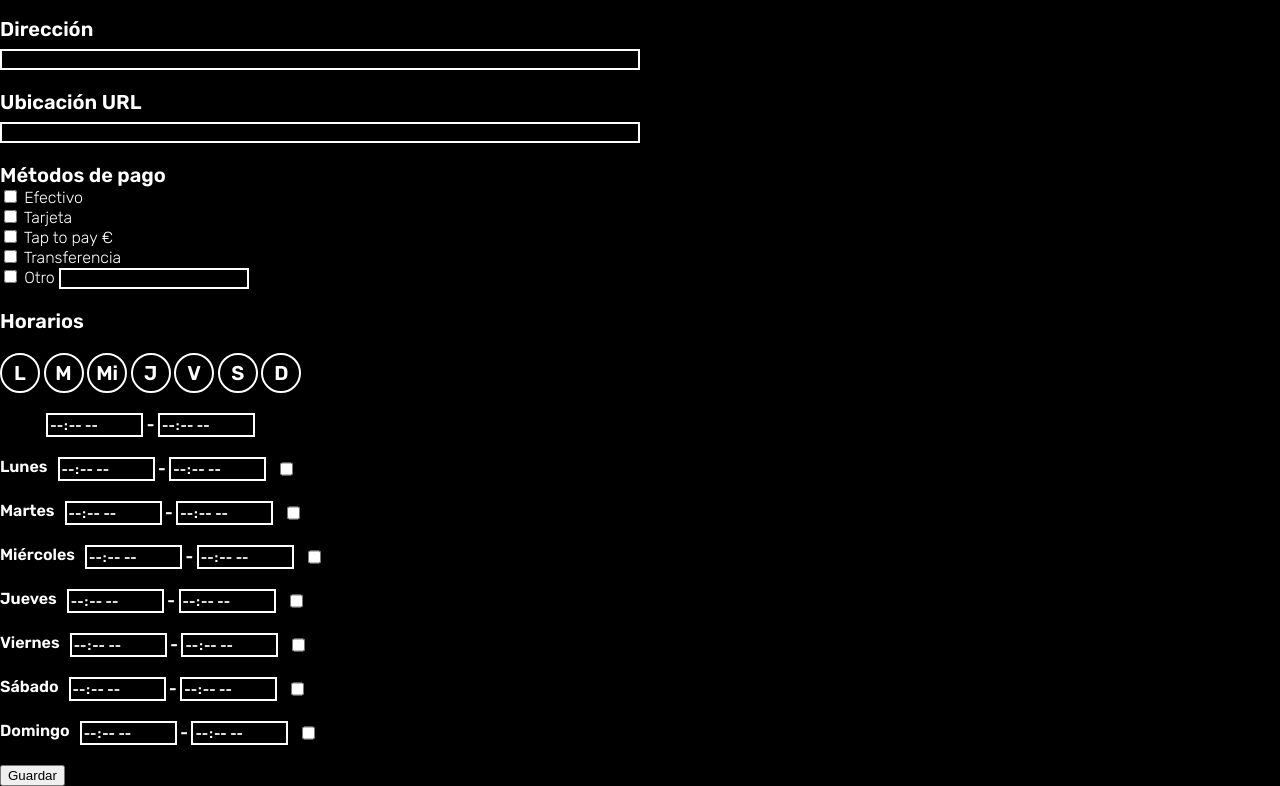
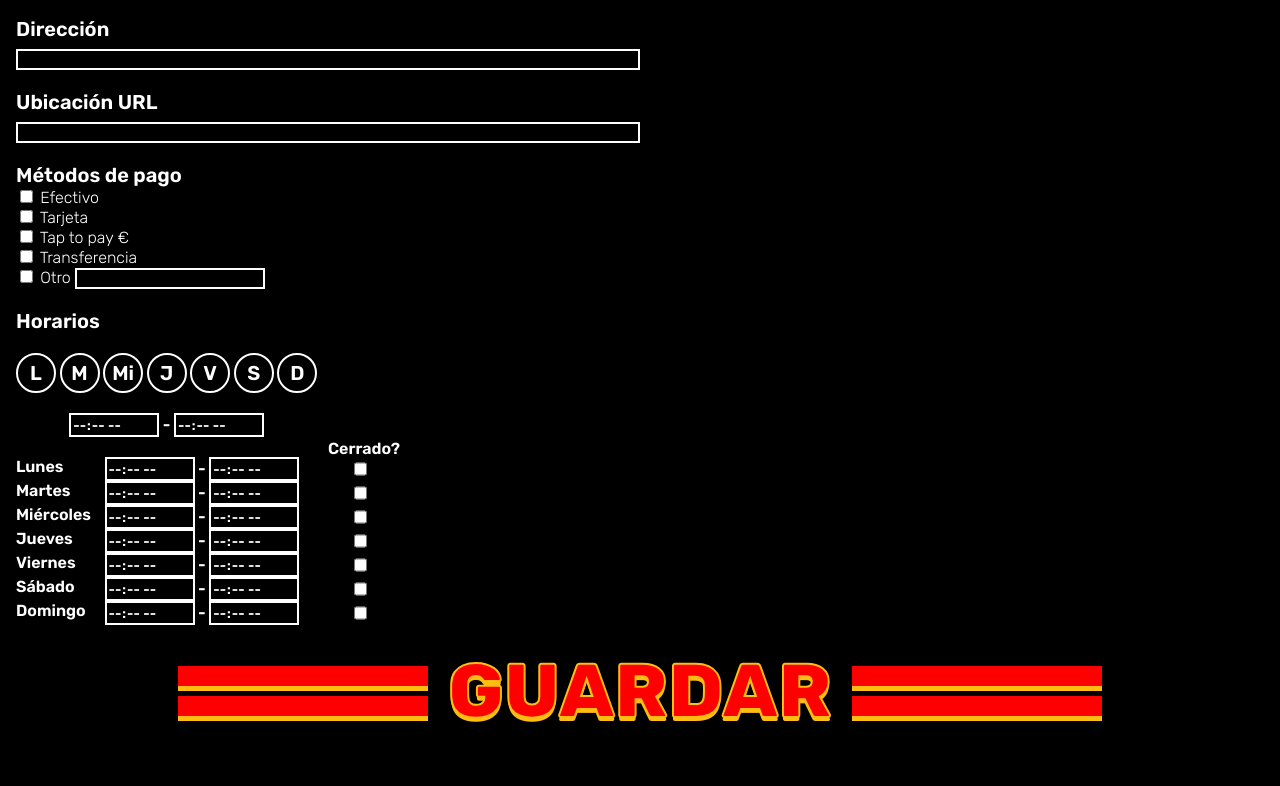
Before and after one commit to rafaelencinasr/fugaporundogo, a website built with webpack: page dist/index.html in a window 1280 px wide. Shown: the part 254-1040 px from the top of the page. After the commit the page ends 991 px from the top, so only its background shows below. Built offline with Linux system fonts and the light colour scheme; no server answers.

Commit message:
'Guardar' button and decoration

```diff
--- a/src/index.js
+++ b/src/index.js
@@ -139,6 +139,8 @@ botonGuardar.addEventListener("click", async ()=>{
     if(data){
       //console.log(data);
     }
+
+    alert("Nueva carreta creada!")
 })
 
 let activeButtonsArray = [false, false, false, false, false, false, false]
--- a/src/style.css
+++ b/src/style.css
@@ -30,9 +30,17 @@ body, html{
         flex-direction: row;
         list-style-type: none;
         & > li > a{
+            transition: all 10ms ease-in-out;
+            display: inline-block;
             text-decoration: none;
             color: white;
             font-weight: 800;
+            &:hover{
+                text-decoration: underline;
+                transform: scale(1.1);
+                /* box-shadow: 0px 10px 3px -3px rgb(16, 189, 0); */
+
+            }
         }
     }
 }
@@ -44,6 +52,11 @@ body, html{
     margin: 0 auto;
     text-align: center;
     margin-top: 15px;
+}
+
+#content{
+    margin: 0  1em;
+
 }
 
 .textInputContainer{
@@ -130,8 +143,65 @@ input[type="time"]{
     }
 }
 
+input[type="time"]{
+    width: 85px;
+    height: auto;
+}
+
 .horarioIndividual{
-    display: flex;
+    display: grid;
+    width: 354px;
+    grid-template-columns: 1fr 3fr 20px;
     flex-direction: row;
     gap: 10px;
 }
+
+#horariosIndividualesContainer{
+    position: relative;
+    display: flex;
+    flex-direction: column;
+}
+
+#cerradoColumn{
+    position: absolute;
+    top: -18px;
+    left: 312px;
+
+}
+
+#guardarCarreta{
+    width: 100%;
+    display: flex;
+    flex-direction: row;
+    justify-content: center;
+    align-items: center;
+    gap: 20px;
+    font-family: "Rubik", sans-serif;
+    font-size: 76px;
+    font-weight: 800;
+    color: red;
+    border: none;
+    background-color: black;
+    -webkit-text-stroke: 2px #FFBC11;
+    text-shadow: 0px        4px         0px         rgba(255, 188, 17, 1);
+    &:hover{
+        cursor: pointer;
+    }
+}
+
+.decorationContainer{
+    display: flex;
+    flex-direction: column;
+    gap: 10px;
+    min-width: 50px;
+    flex-grow: 1;
+    flex-shrink: 1;
+    max-width: 250px;
+}
+
+.buttonDecoration{
+    height: 20px;
+    content: '';
+    background-color: red;
+    box-shadow: 0px        5px         0px         rgba(255, 188, 17, 1);
+}
```
Also changed, not shown: dist/bundle.js, dist/index.html, src/decoration.svg (added).
